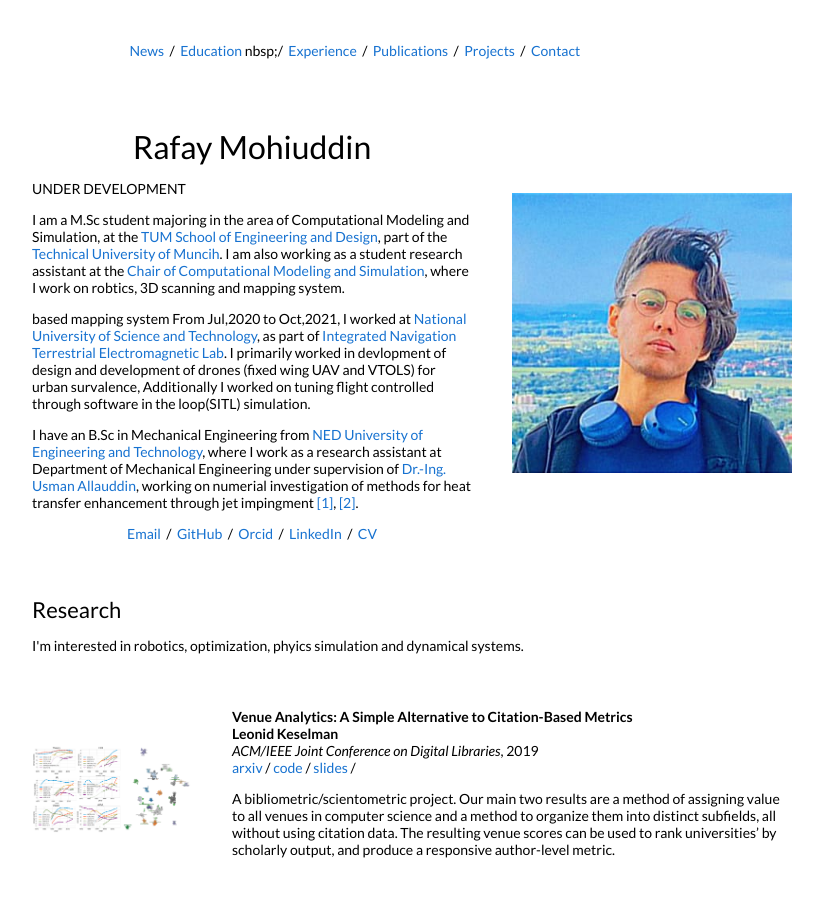
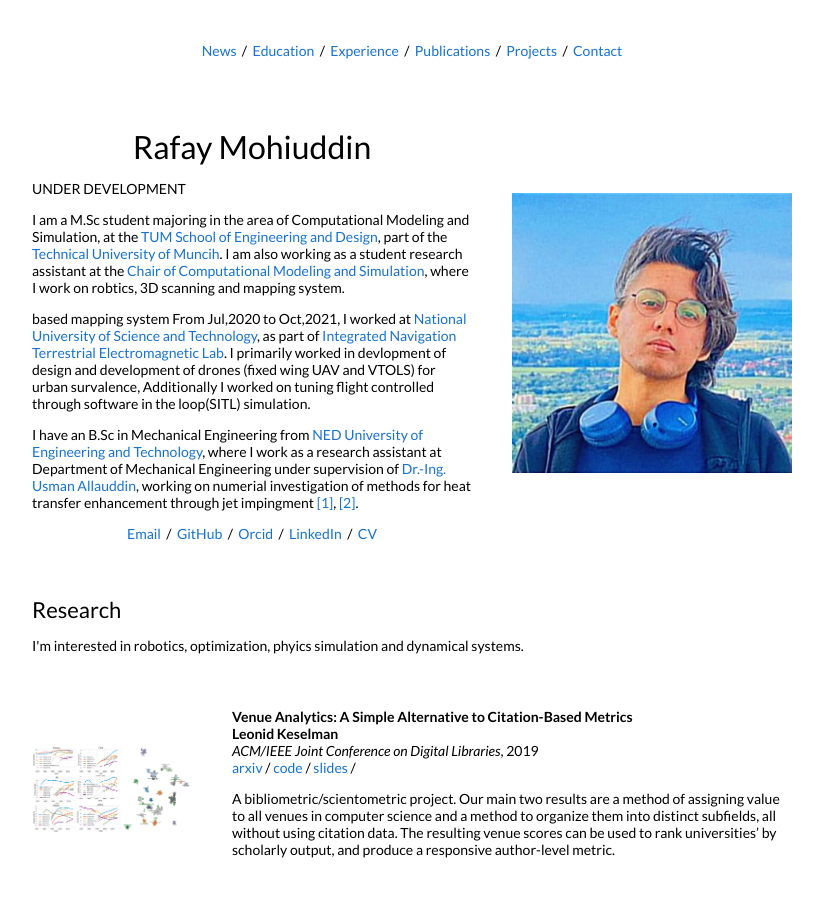
Before and after one commit to rafaymhddn/rafaymhddn.github.io, a Jekyll site: the page built from _posts/2019-06-02-venue.markdown, in a window 1280 px wide and 900 px high. Shown: the top 897 px of the window, without its empty margins (228-1051 px from the left). Built offline with Jekyll 4.4.1, drawn with Linux system fonts in a browser that asks for light colours.

Commit message:
section updated

```diff
--- a/_layouts/default.html
+++ b/_layouts/default.html
@@ -25,12 +25,12 @@
 <!-- Name tab -->
         <table style="width:100%;border:0px;border-spacing:0px;border-collapse:separate;margin-right:auto;margin-left:auto;"><tbody>
           <tr style="padding:0px">
-            <td style="padding:2.5%;width:60%;vertical-align:middle">
+            <td style="padding:2.5%;width:63%;vertical-align:middle">
               <p style="text-align:center">
                 <a href="#news" onclick=Expand("news")>News</a>
                 &nbsp;/&nbsp;
                 <a href="#education" onclick=Expand("education")>Education</a>
-                nbsp;/&nbsp;
+                &nbsp;/&nbsp;
                 <a href="#experience" onclick=Expand("experience")>Experience</a>
                 &nbsp;/&nbsp;
                 <a href="#publications" onclick=Expand("publications")>Publications</a>
@@ -40,12 +40,10 @@
                 <a href="mailto:amishmittal@outlook.com">Contact</a>
               </p>
             </td>
-              <td style="padding:2.5%;width:10%;max-width:10%">
-            </td>
           </tr>
         </table>
 
-
+<!-- Introduction -->
 
         <table style="width:100%;border:0px;border-spacing:0px;border-collapse:separate;margin-right:auto;margin-left:auto;">
           <tr style="padding:0px">
```
